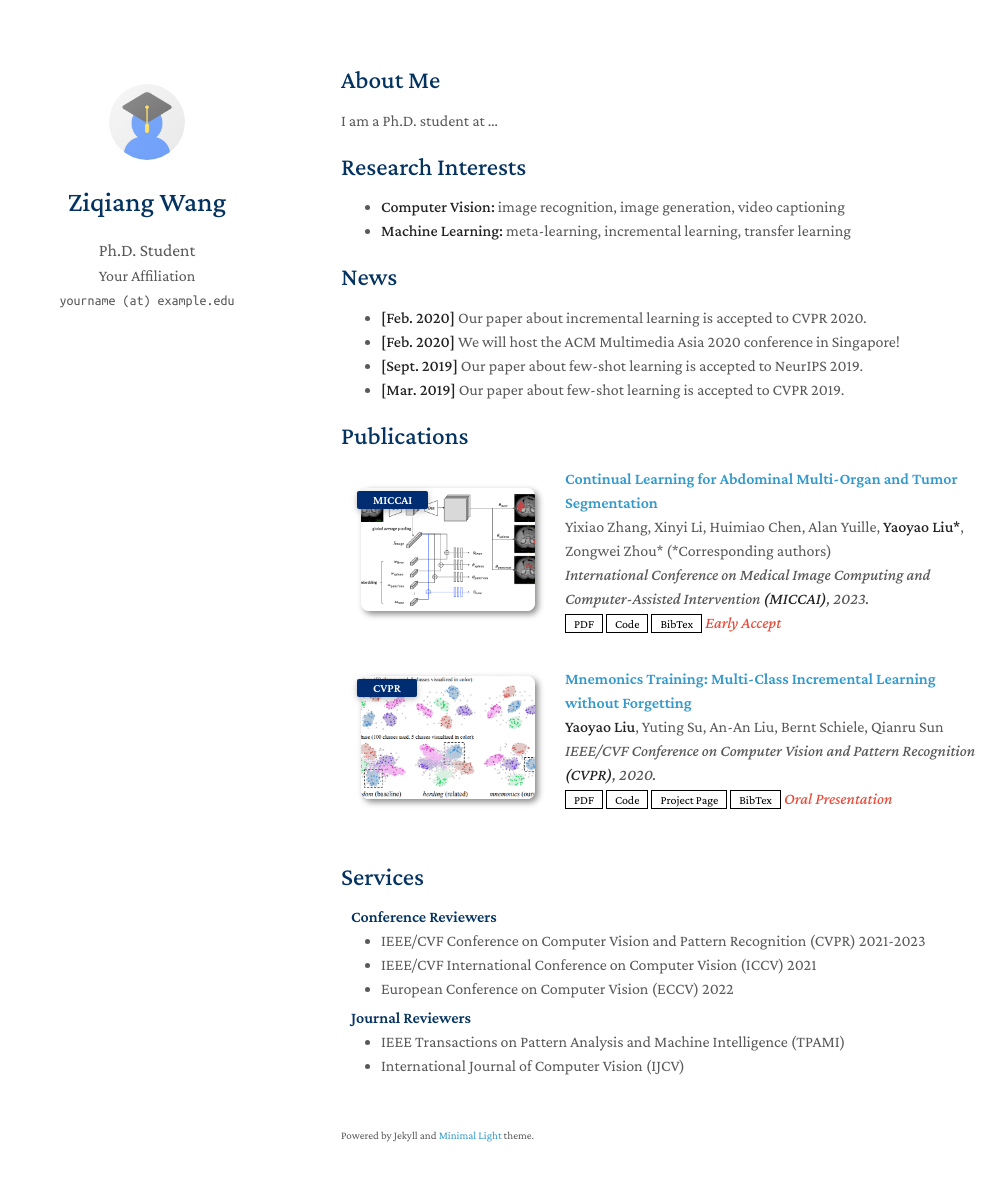
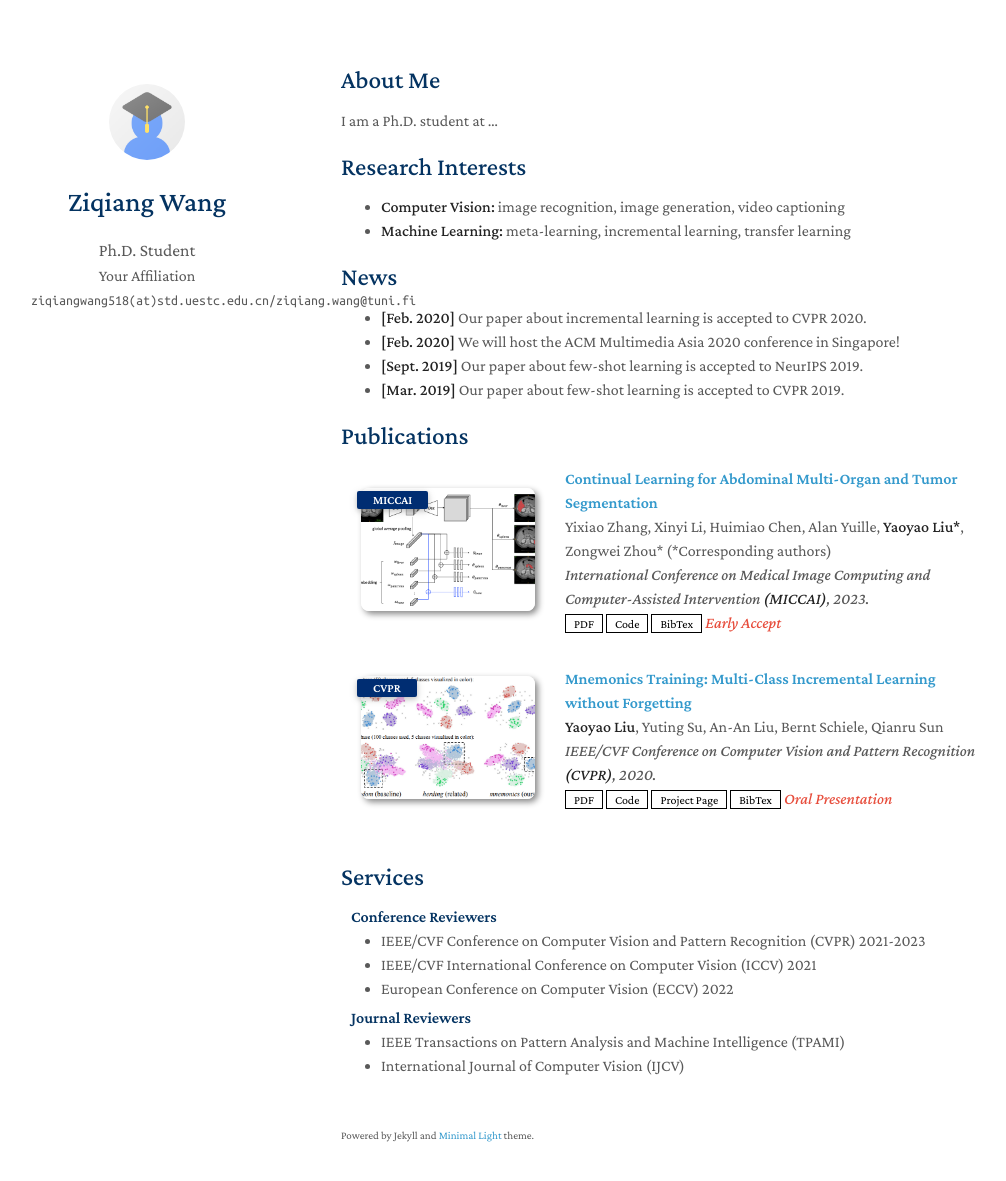
Before and after one commit to ZQiang-Wang/ZQiang-Wang.github.io, a Jekyll site: the page built from index.md, in a window 1280 px wide and 1216 px high. Shown: the top 1181 px of the window, without its empty margins (129-1135 px from the left). Built offline with Jekyll 4.4.1, drawn with Linux system fonts in a browser that asks for light colours; a style sheet for code colours, icons or effects is not loaded; our own code applies the rules of GitHub Pages for plain Markdown files.

Commit message:
Update _config.yml

```diff
--- a/_config.yml
+++ b/_config.yml
@@ -2,7 +2,7 @@
 title: Ziqiang Wang
 position: Ph.D. Student
 affiliation: Your Affiliation
-email: yourname (at) example.edu
+email: ziqiangwang518(at)std.uestc.edu.cn/ziqiang.wang@tuni.fi
 
 # Search Engine Optimization (SEO)
 # The following information is used to improve the website traffic from search engines, e.g., Google.
```
